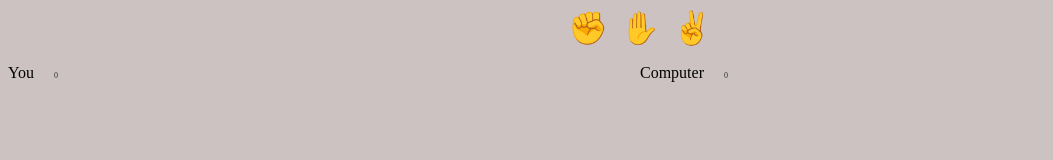
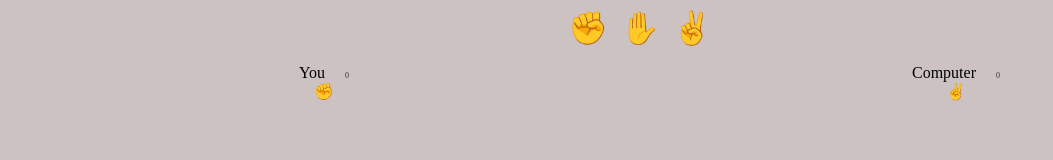
Before and after one commit to IRUMVAEmmanuel1/Odin-rock_paper-scissors, a plain HTML site: page Practical/index.html in a window 1280 px wide. Shown: the whole page, without its empty margins (0-1053 px from the left). Drawn offline with Linux system fonts and the light colour scheme.

Commit message:
result classes and winner

```diff
--- a/Practical/index.html
+++ b/Practical/index.html
@@ -22,7 +22,8 @@
             <span class="result-score">0</span>
 
         </div>
-
+    <div class="result-selection winner">✊</div>
+    <div class="result-selection">✌️</div>
     </div>
     <script src="main.js"></script>
 </body>
--- a/Practical/style.css
+++ b/Practical/style.css
@@ -23,7 +23,8 @@ body{
 .results{
     display: grid;
     justify-content: center;
-    grid-template-columns: repeat(2,1fr);
+    grid-template-columns: repeat(2, 1fr);
+    justify-items: center ;
     align-items: center;
     margin-top: 1rem;
 }
```
